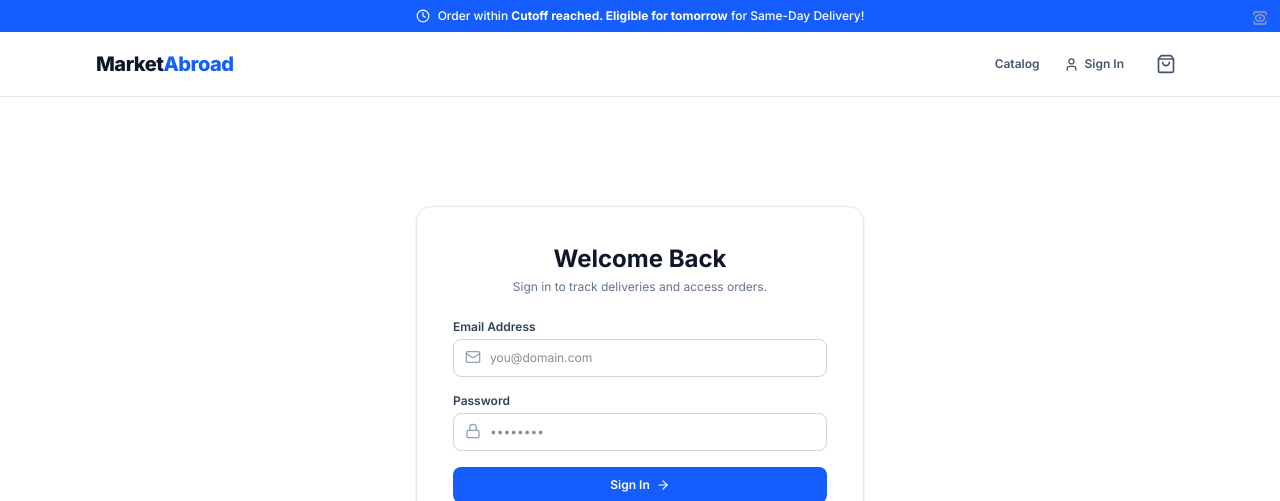
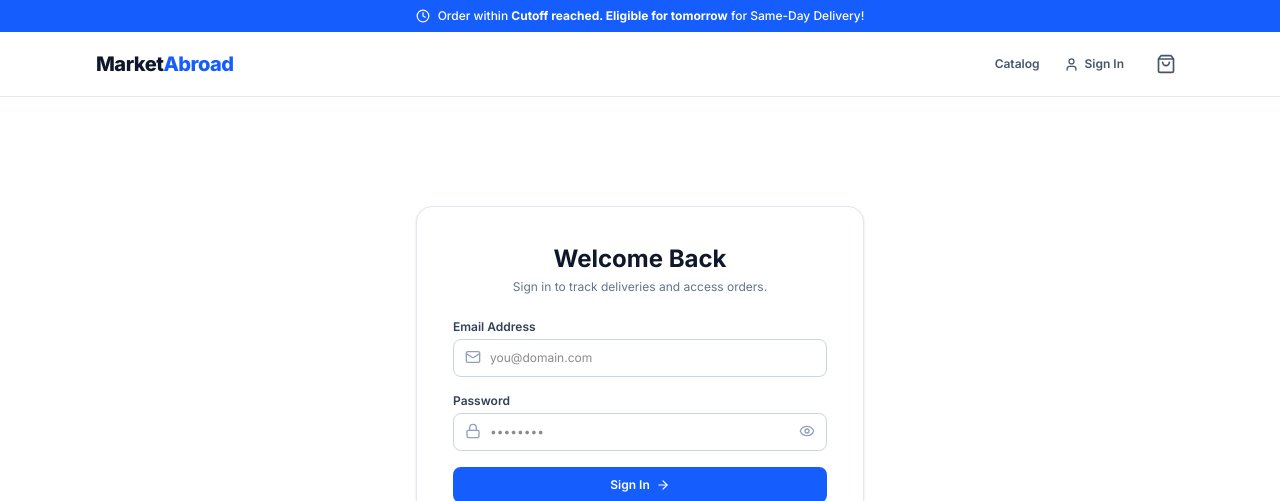
Before and after one commit to Victoria-imaobong2/MarketAbroad-Shopping-Website, a Next.js app: page /login in a window 1280 px wide. Shown: the top 501 px of the page. Built offline with nearby package versions, Linux system fonts and the light colour scheme.

Commit message:
fixed login

```diff
--- a/src/app/login/page.tsx
+++ b/src/app/login/page.tsx
@@ -1,25 +1,25 @@
 "use client";
 
-import { useState } from "react";
+import { Suspense, useState, type FormEvent } from "react";
 import Link from "next/link";
 import { useRouter, useSearchParams } from "next/navigation";
-import { ShieldCheck, ArrowRight, Lock, Mail, ViewIcon } from "lucide-react";
+import { ArrowRight, Lock, Mail, Eye, EyeOff } from "lucide-react";
 
-export default function LoginPage() {
+function LoginFormContent() {
   const router = useRouter();
   const searchParams = useSearchParams();
   const redirectUrl = searchParams.get("redirect") || "/profile";
 
   const [email, setEmail] = useState("");
   const [password, setPassword] = useState("");
+  const [showPassword, setShowPassword] = useState(false);
   const [loading, setLoading] = useState(false);
 
-  const handleLogin = async (e: React.FormEvent) => {
+  const handleLogin = async (e: FormEvent) => {
     e.preventDefault();
     setLoading(true);
 
     try {
-      // Direct session login handler
       const res = await fetch("/api/auth/login", {
         method: "POST",
         headers: { "Content-Type": "application/json" },
@@ -27,7 +27,14 @@ export default function LoginPage() {
       });
 
       if (res.ok) {
+        const data = await res.json();
+        // If it was the admin secret key, send them to /admin unless another redirect was specified
+        if (data.role === "ADMIN" && redirectUrl === "/profile") {
+          router.push("/admin");
+        } else {
           router.push(redirectUrl);
+        }
+        router.refresh();
       } else {
         const data = await res.json();
         alert(data.error || "Login failed.");
@@ -40,7 +47,6 @@ export default function LoginPage() {
   };
 
   return (
-    <div className="min-h-[75vh] flex items-center justify-center px-4 py-12">
     <div className="w-full max-w-md bg-white p-7 sm:p-9 rounded-2xl border border-slate-200 shadow-sm space-y-6">
       <div className="text-center space-y-1">
         <h1 className="text-2xl font-bold text-slate-900">Welcome Back</h1>
@@ -69,20 +75,26 @@ export default function LoginPage() {
             <Lock className="absolute left-3 top-2.5 text-slate-400" size={16} />
             <input
               required
-                type="password"
+              type={showPassword ? "text" : "password"}
               value={password}
               onChange={(e) => setPassword(e.target.value)}
               placeholder="••••••••"
-                className="w-full text-xs pl-9 pr-3 py-2.5 border border-slate-300 rounded-lg outline-none focus:border-blue-600"
+              className="w-full text-xs pl-9 pr-10 py-2.5 border border-slate-300 rounded-lg outline-none focus:border-blue-600"
             />
+            <button
+              type="button"
+              onClick={() => setShowPassword(!showPassword)}
+              className="absolute right-3 top-2.5 text-slate-400 hover:text-slate-600"
+            >
+              {showPassword ? <EyeOff size={16} /> : <Eye size={16} />}
+            </button>
           </div>
-            <ViewIcon className="absolute right-3 top-2.5 text-slate-400 cursor-pointer" size={16} />
         </div>
 
         <button
           type="submit"
           disabled={loading}
-            className="w-full bg-blue-600 hover:bg-blue-700 text-white font-semibold py-2.5 rounded-lg text-xs transition flex items-center justify-center gap-1.5"
+          className="w-full bg-blue-600 hover:bg-blue-700 text-white font-semibold py-2.5 rounded-lg text-xs transition flex items-center justify-center gap-1.5 disabled:opacity-50"
         >
           <span>{loading ? "Authenticating..." : "Sign In"}</span>
           <ArrowRight size={14} />
@@ -96,6 +108,15 @@ export default function LoginPage() {
         </Link>
       </div>
     </div>
+  );
+}
+
+export default function LoginPage() {
+  return (
+    <div className="min-h-[75vh] flex items-center justify-center px-4 py-12">
+      <Suspense fallback={<div className="text-xs text-slate-400">Loading sign in...</div>}>
+        <LoginFormContent />
+      </Suspense>
     </div>
   );
 }
```
Also changed, not shown: src/app/api/auth/login/route.ts (renamed from src/app/login/route.ts), 1 other file (tests, documents, lock files or other folders). Lines whose indentation alone changed are shown as unchanged.
